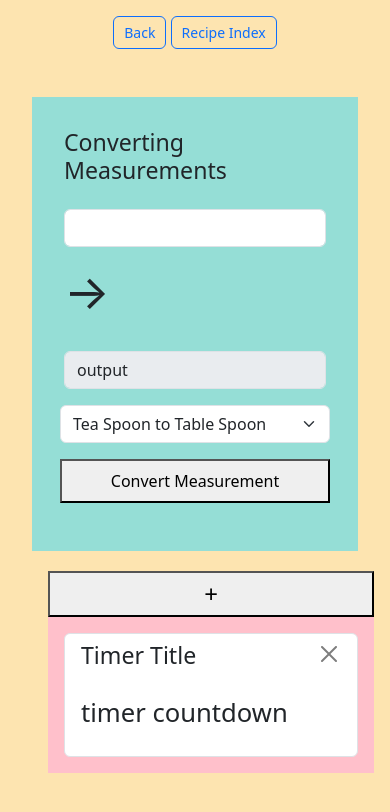
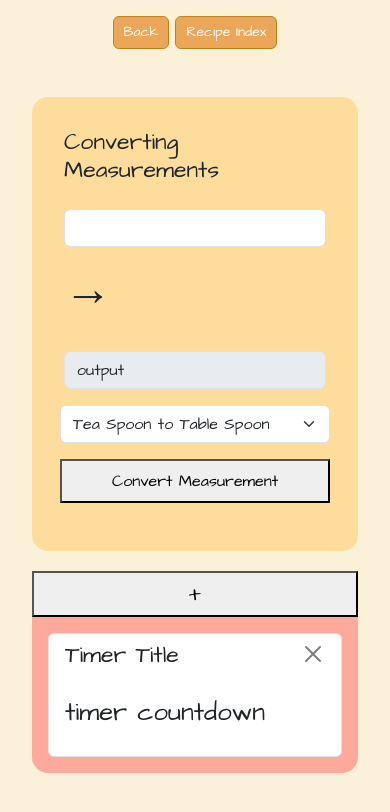
Before and after one commit to lauraa0055/cisc4900, a plain HTML site: page other.html in a window 390 px wide. Drawn offline with nearby package versions, Linux system fonts and the light colour scheme.

Commit message:
Modified other.html UI design and media query dimensions

```diff
--- a/css/otherPage.css
+++ b/css/otherPage.css
@@ -20,6 +20,24 @@ var(--val_name)
 	---ul-maring-left-and-right: 1rem;
 }
 
+body {
+	font-family: 'Architects Daughter';
+}
+
+.btn{
+
+    background-color: rgb(235, 166, 87);
+    border-color:rgb(186, 131, 30);
+	color:rgb(255, 255, 255);
+
+}
+
+.btn:hover{
+
+  background-color:rgb(186, 131, 30);
+  border-color:rgb(186, 131, 30);
+}
+
 .row{
 	margin-bottom: var(---row-class-bottom-margin);
 }
@@ -31,7 +49,8 @@ var(--val_name)
 }
 
 #timer-container{
-	background-color: #FFC0CB;
+	background-color:rgba(255, 159, 147, 0.869);
+    border-radius:1rem;
 	padding-left: 0rem;
 	padding-right: 0rem;
 	padding-bottom: 1rem;
@@ -39,7 +58,8 @@ var(--val_name)
 }
 
 #conversion-container{
-	background-color: #95DED6;
+	background-color:  rgba(255, 219, 147, 0.869);
+    border-radius:1rem;
 	padding: 2rem;
 }
 
@@ -81,7 +101,7 @@ ul{
 	margin-left: var(---ul-maring-left-and-right);
 }
 
-@media (min-width: 992px) {
+@media (min-width: 1024px) {
     #navigation .btn {
         font-size: 18px;
         padding: 10px 15px;
@@ -101,7 +121,7 @@ ul{
     }
 }
 
-@media (min-width: 768px) and (max-width: 991px) {
+@media (min-width: 767px) and (max-width: 1024px) {
     #navigation .btn {
         font-size: 16px;
         padding: 8px 12px;
@@ -121,7 +141,7 @@ ul{
     }
 }
 
-  @media only screen and (max-width: 768px) {
+@media only screen and (max-width: 768px) {
     #navigation .btn {
         font-size: 14px;
         padding: 5px 10px;
@@ -138,13 +158,19 @@ ul{
     #newTimer .form-control {
         font-size: 14px;
         padding: 10px;
+
+    }
+
+    #timer-container{
+
+        margin-left:0rem;
     }
 }
 
-  @media only screen and (max-width: 600px) {
+@media only screen and (max-width: 600px) {
 
-  }
+}
 
-  @media (orientation: portrait) and (max-width: 600px) {
+@media (orientation: portrait) and (max-width: 600px) {
 
-  }
+}
--- a/other.html
+++ b/other.html
@@ -7,9 +7,10 @@
 <title>Other Resources</title>
     <link href="https://cdn.jsdelivr.net/npm/bootstrap@5.3.3/dist/css/bootstrap.min.css" rel="stylesheet" integrity="sha384-QWTKZyjpPEjISv5WaRU9OFeRpok6YctnYmDr5pNlyT2bRjXh0JMhjY6hW+ALEwIH" crossorigin="anonymous">
 <link rel="stylesheet" type="text/css" href="css/otherPage.css">
+<link href='https://fonts.googleapis.com/css?family=Architects Daughter' rel='stylesheet'>
 </head>
 
-<body style="background-color:rgb(253, 228, 176);">
+<body style="background-color:rgb(251, 240, 216);">
 
     <div id = "navigation" class = "text-center">
 		<button type = "btn-group" class="btn btn-outline-primary" onclick="backButton()"> Back </button>
```
